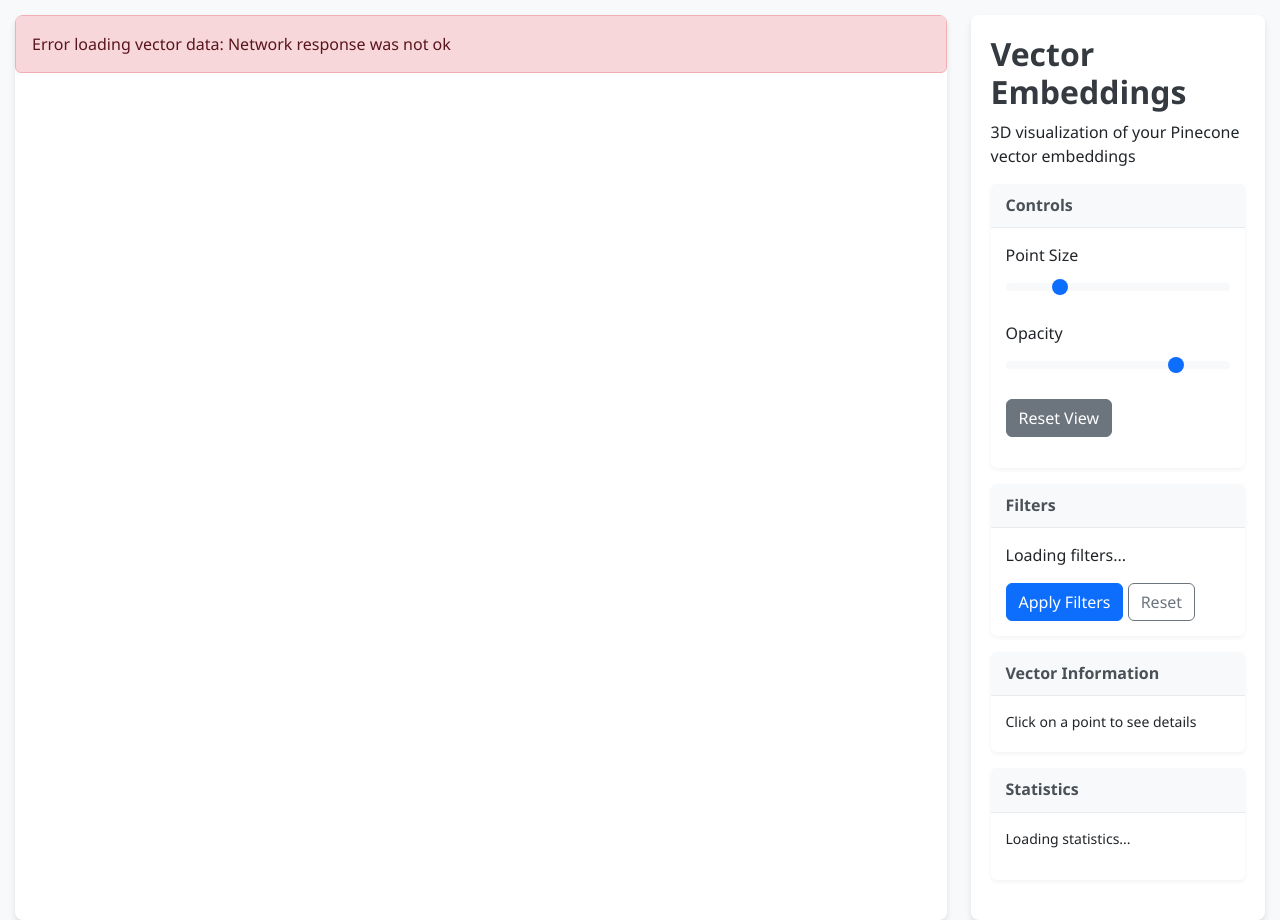
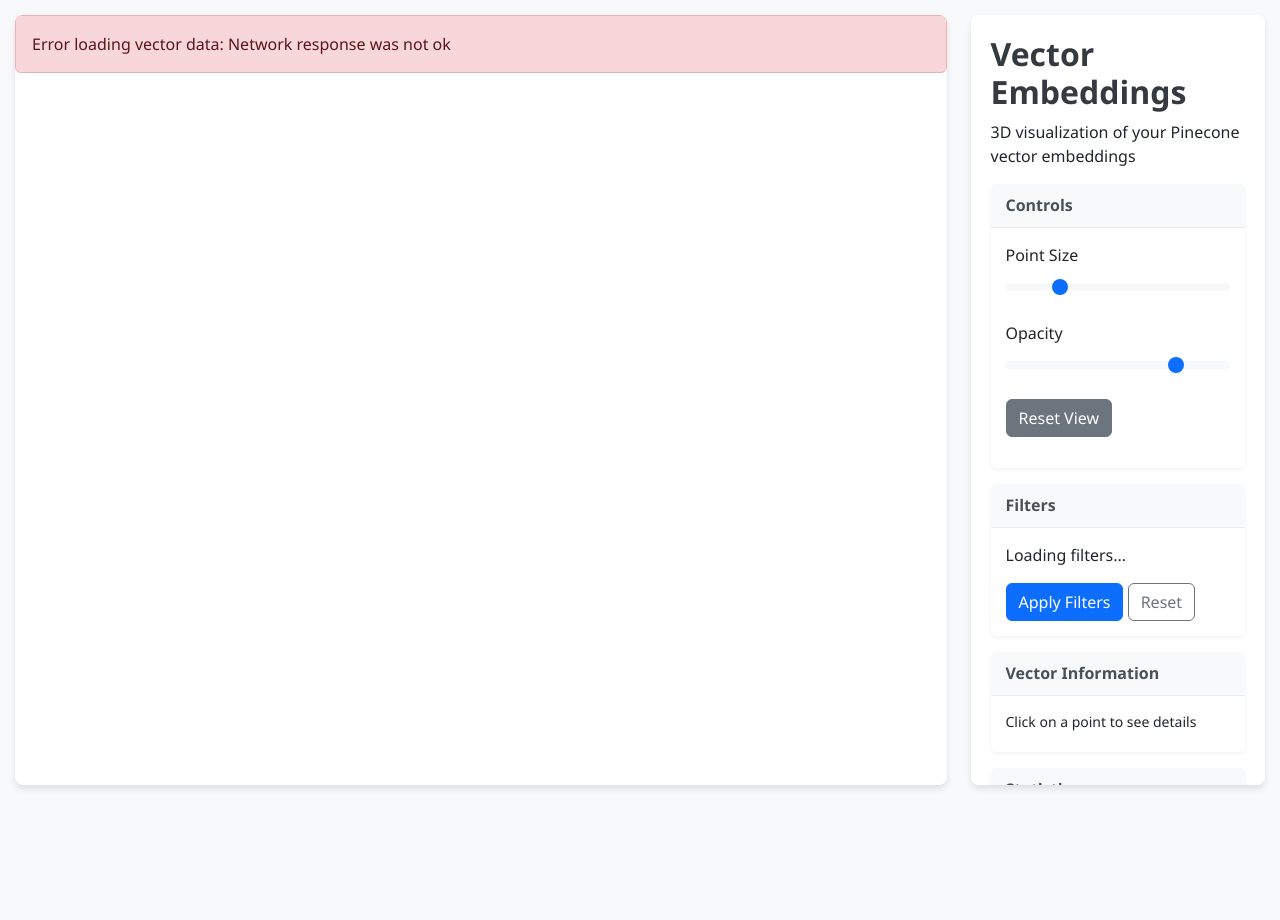
Before and after one commit to keithf123r/pinecone-vectors, a Flask app: page / in a window 1280 px wide. After the commit the page ends 789 px from the top, so only its background shows below. Run offline with Flask 3, Linux system fonts and the light colour scheme; some libraries are stand-ins or nearby versions.

Commit message:
Refactor CSS for responsive design; adjust height properties and enable auto overflow for better layout management. Enhance JavaScript visualization for responsiveness with window resize handling and improved Plotly settings.

```diff
--- a/static/css/style.css
+++ b/static/css/style.css
@@ -3,22 +3,22 @@ body {
     background-color: #f8f9fa;
     margin: 0;
     padding: 0;
-    height: 100vh;
-    overflow: hidden;
+    min-height: 100vh;
+    overflow-y: auto;
 }
 
 .container-fluid {
-    height: 100vh;
+    min-height: 100vh;
     padding: 15px;
 }
 
 .row {
-    height: 100%;
+    min-height: 100vh;
 }
 
 .visualization-container {
     width: 100%;
-    height: 100%;
+    height: calc(100vh - 30px);
     background-color: #fff;
     border-radius: 8px;
     box-shadow: 0 4px 6px rgba(0, 0, 0, 0.1);
@@ -26,7 +26,7 @@ body {
 }
 
 .control-panel {
-    height: 100%;
+    height: calc(100vh - 30px);
     padding: 20px;
     background-color: #fff;
     border-radius: 8px;
@@ -127,10 +127,13 @@ body {
 @media (max-width: 768px) {
     .container-fluid {
         padding: 10px;
+        height: auto;
     }
 
     .row {
         flex-direction: column;
+        height: auto;
+        min-height: auto;
     }
 
     .col-md-9, .col-md-3 {
@@ -146,6 +149,6 @@ body {
 
     .control-panel {
         height: auto;
-        max-height: 35vh;
+        max-height: none;
     }
 }
--- a/static/js/visualization.js
+++ b/static/js/visualization.js
@@ -28,6 +28,13 @@ document.addEventListener('DOMContentLoaded', function() {
     resetViewButton.addEventListener('click', resetView);
     applyFiltersButton.addEventListener('click', applyFilters);
     resetFiltersButton.addEventListener('click', resetFilters);
+
+    // Add window resize handler for responsive behavior
+    window.addEventListener('resize', function() {
+        if (plotlyPlot) {
+            Plotly.Plots.resize(plotlyPlot);
+        }
+    });
 });
 
 // Fetch vector data from the API
@@ -251,7 +258,8 @@ function createVisualization(data) {
                 eye: { x: 1.5, y: 1.5, z: 1.5 }
             }
         },
-        hovermode: 'closest'
+        hovermode: 'closest',
+        autosize: true
     };
 
     // Plot options
@@ -259,6 +267,7 @@ function createVisualization(data) {
         responsive: true,
         displayModeBar: true,
         displaylogo: false,
+        scrollZoom: true,
         modeBarButtonsToRemove: [
             'lasso2d', 'select2d', 'autoScale2d', 'hoverClosestCartesian',
             'hoverCompareCartesian', 'toggleSpikelines'
```
